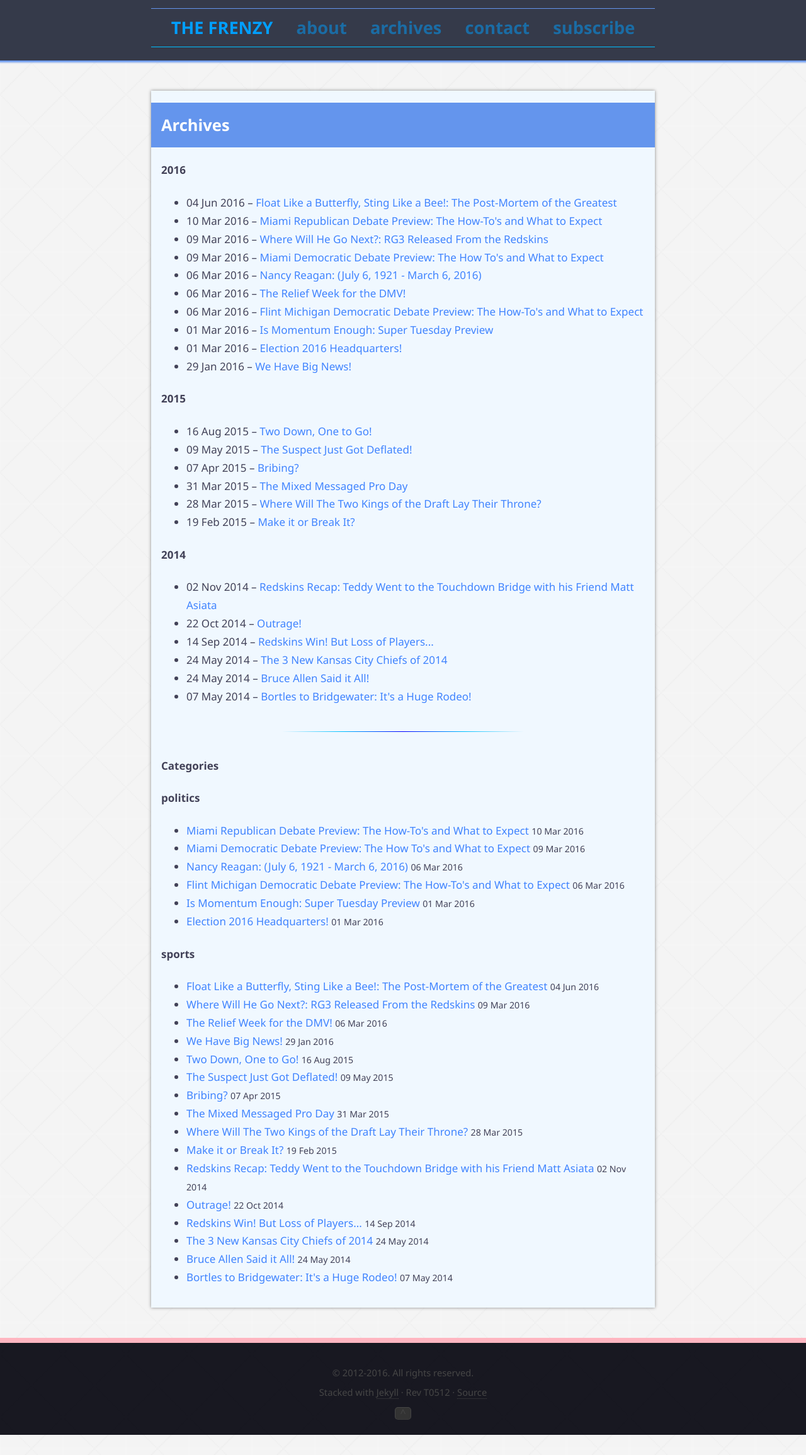
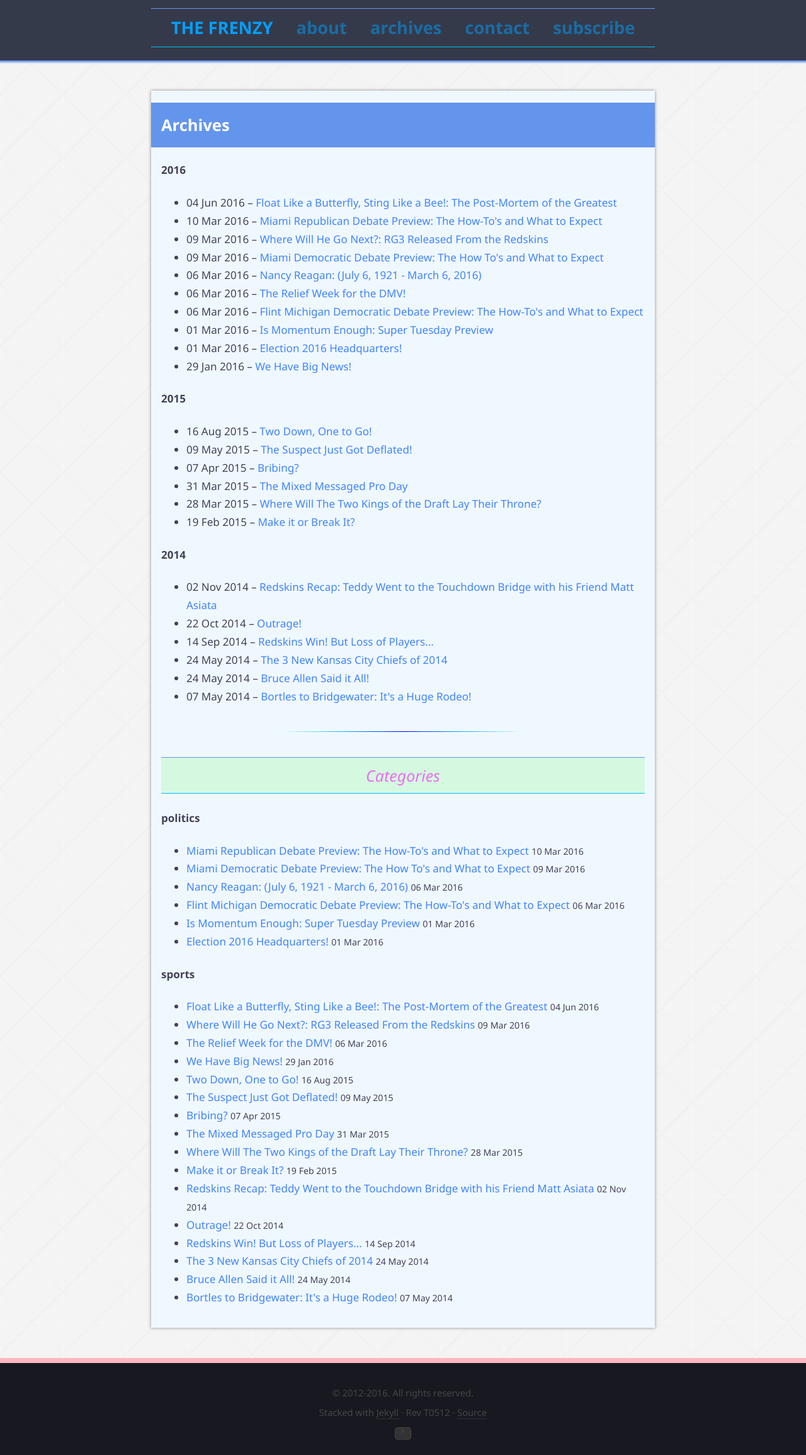
Before and after one commit to rshivjiani/rshivjiani.github.io, a Jekyll site: the page built from pages/archives.md, in a window 1280 px wide. Shown: the whole page at 63% size. Built offline with Jekyll 4.4.1, drawn with Linux system fonts in a browser that asks for light colours; before the commit the page ends 2278 px from its top, so only the background shows below that.

```diff
--- a/pages/archives.md
+++ b/pages/archives.md
@@ -46,7 +46,7 @@ Here we generate all the categories.
 {% endfor %}
 
 
-#### Categories
+### Categories
 
 {% comment %}
 <ul>
```
